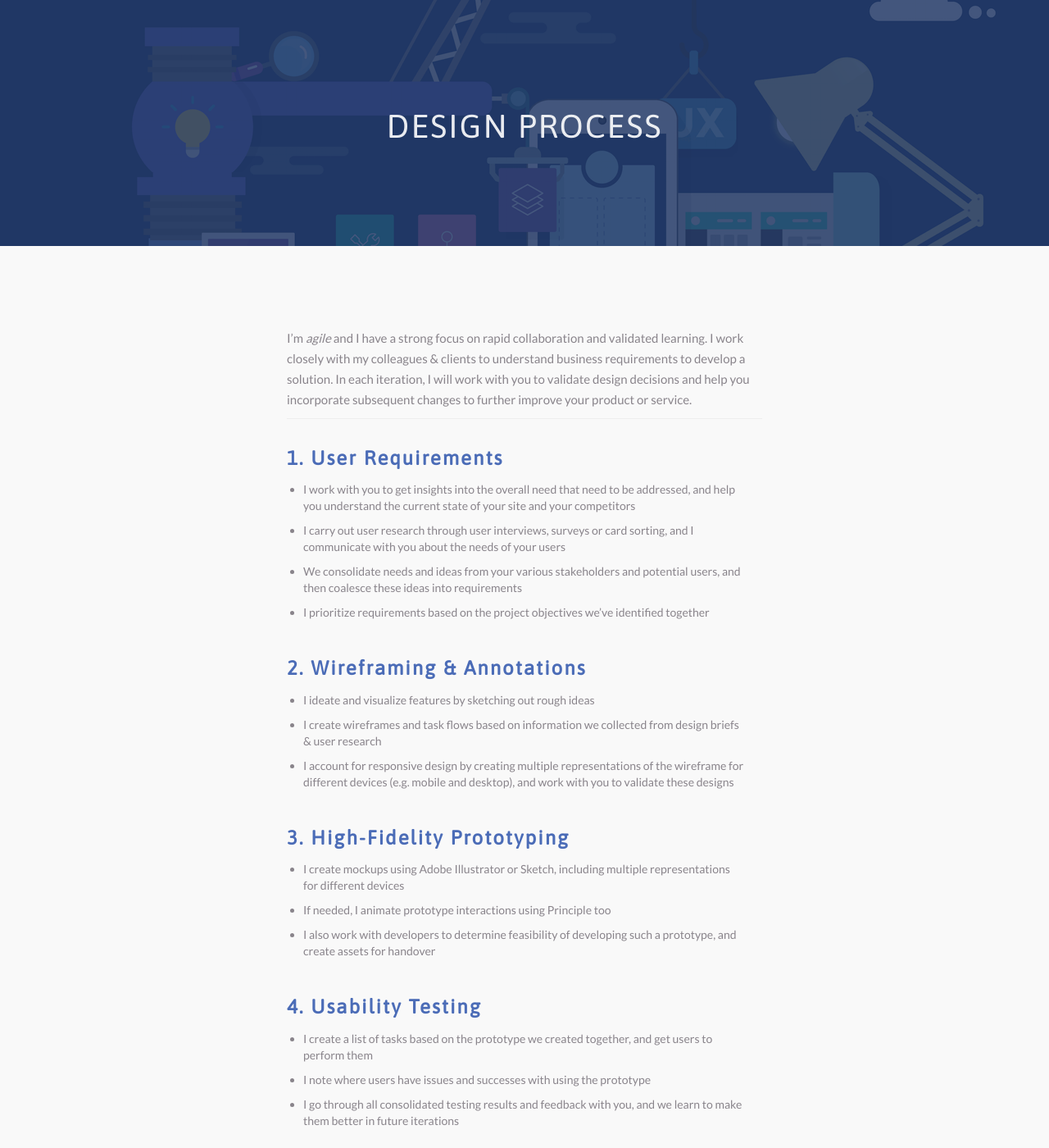
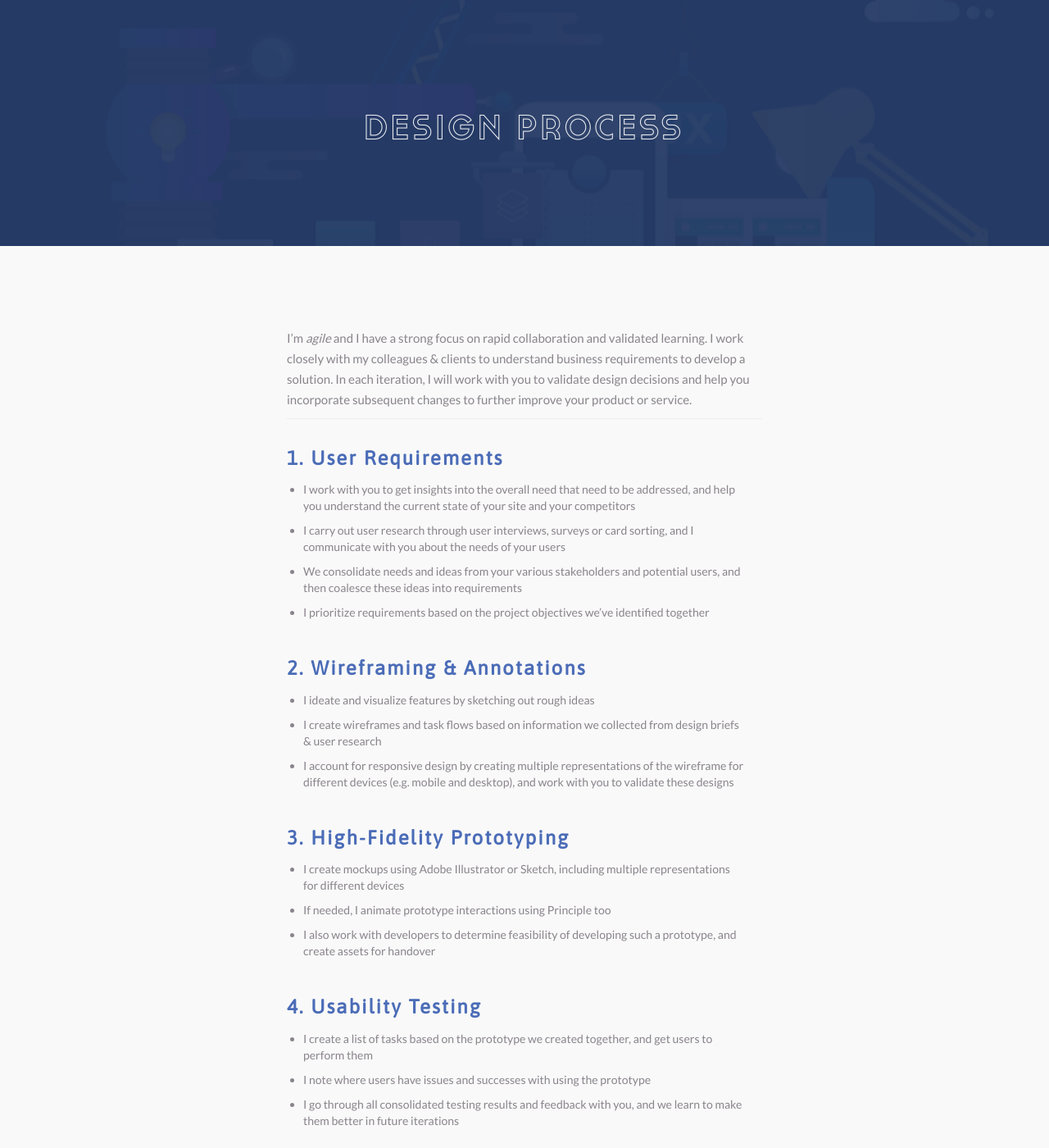
Before and after one commit to yzixuan/yzixuan.github.io, a Jekyll site: the page built from process.md, in a window 1280 px wide and 1400 px high. Shown: the whole window at 82% size. Built offline with Jekyll 4.4.1, drawn with Linux system fonts in a browser that asks for light colours; nearby versions of some CDN libraries.

Commit message:
update header title's font to cassannet

```diff
--- a/_includes/title-header.html
+++ b/_includes/title-header.html
@@ -2,7 +2,7 @@
   <div class="parallax"><img src="{{ "/img/zeeheader.png" | prepend: site.baseurl }}"></div>
   <div class="row">
     <div class="col-xs-12 title-box">
-      <h1>{{ page.title }}</h1>
+      <h1 class="cassannet-outline">{{ page.title }}</h1>
     </div>
   </div>
 </div>
--- a/_sass/_header.scss
+++ b/_sass/_header.scss
@@ -140,7 +140,6 @@
 
 .title-box {
   position: relative;
-  letter-spacing: 2px;
   top: 60%;
 }
 
```
Also changed, not shown: img/zeeheader.png.
